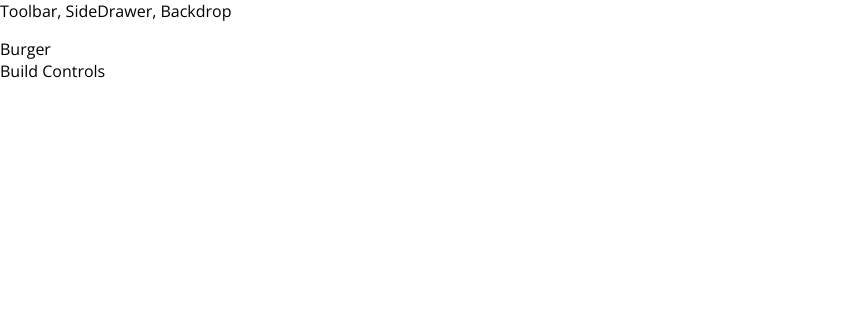
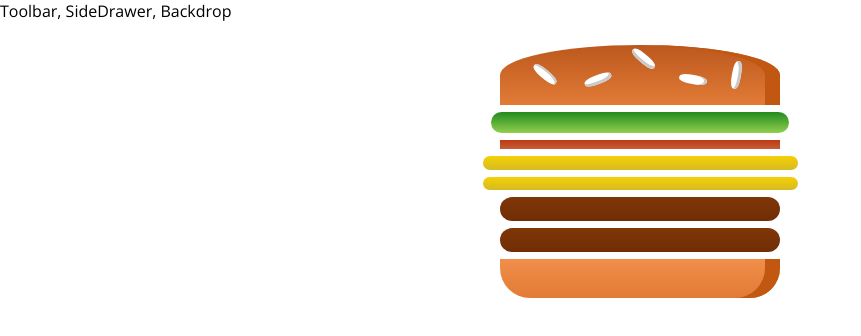
Before and after one commit to mlycode/react-burger-app, a React app: page / in a window 1280 px wide. Shown: the top 336 px of the page, without its empty margins (0-861 px from the left). Built offline with nearby package versions, Linux system fonts and the light colour scheme.

Commit message:
add burger ingredient states

```diff
--- /dev/null
+++ b/src/components/Burger/Burger.css
@@ -0,0 +1,30 @@
+.Burger {
+    width: 100%;
+    margin: auto;
+    height: 250px;
+    overflow: scroll;
+    text-align: center;
+    font-weight: bold;
+    font-size: 1.2rem;
+}
+
+@media (min-width: 1000px) and (min-height: 700px) {
+    .Burger {
+        width: 700px;
+        height: 600px;
+    }
+}
+
+@media (min-width: 500px) and (min-height: 401px) {
+    .Burger {
+        width: 450px;
+        height: 400px;
+    }
+}
+
+@media (min-width: 500px) and (min-height: 400px) {
+    .Burger {
+        width: 350px;
+        height: 300px;
+    }
+}
--- a/src/components/Burger/Burger.js
+++ b/src/components/Burger/Burger.js
@@ -0,0 +1,21 @@
+import React from "react";
+import classes from "./Burger.css";
+import BurgerIngredient from "./BurgerIngredient/BurgerIngredient";
+
+const burger = (props) => {
+    const transformedIngredients = Object.keys(props.ingredients)
+        .map(igKey => {
+            return [...Array(props.ingredients[igKey])].map((_, i) => {
+                return <BurgerIngredient key={igKey + i} type={igKey} />;
+            });
+        });
+    return (
+        <div className={classes.Burger}>
+            <BurgerIngredient type="bread-top" />
+            {transformedIngredients}
+            <BurgerIngredient type="bread-bottom" />
+        </div>
+    );
+};
+
+export default burger;
--- a/src/components/Burger/BurgerIngredient/BurgerIngredient.js
+++ b/src/components/Burger/BurgerIngredient/BurgerIngredient.js
@@ -13,8 +13,8 @@
             case ("bread-top"):
                 ingredient = (
                     <div className={classes.BreadTop}>
-                        <div className={classes.Seed1}></div>
-                        <div className={classes.Seed2}></div>
+                        <div className={classes.Seeds1}></div>
+                        <div className={classes.Seeds2}></div>
                     </div>
                 );
                 break;
@@ -42,4 +42,4 @@
     type: PropTypes.string.isRequired
 }
 
-export default burgerIngredient;
+export default BurgerIngredient;
--- a/src/containers/BurgerBuilder/BurgerBuilder.js
+++ b/src/containers/BurgerBuilder/BurgerBuilder.js
@@ -1,12 +1,21 @@
 import React, {Component} from "react";
 import Aux from "../../hoc/Auxiliary";
+import Burger from "../../components/Burger/Burger";
 
 class BurgerBuilder extends Component {
+    state = {
+        ingredients: {
+            salad: 1,
+            bacon: 1,
+            cheese: 2,
+            meat: 2,
+        }
+    }
+
     render () {
         return (
             <Aux>
-                <div>Burger</div>
-                <div>Build Controls</div>
+                <Burger ingredients={this.state.ingredients}/>
             </Aux>
         );
     }
```
